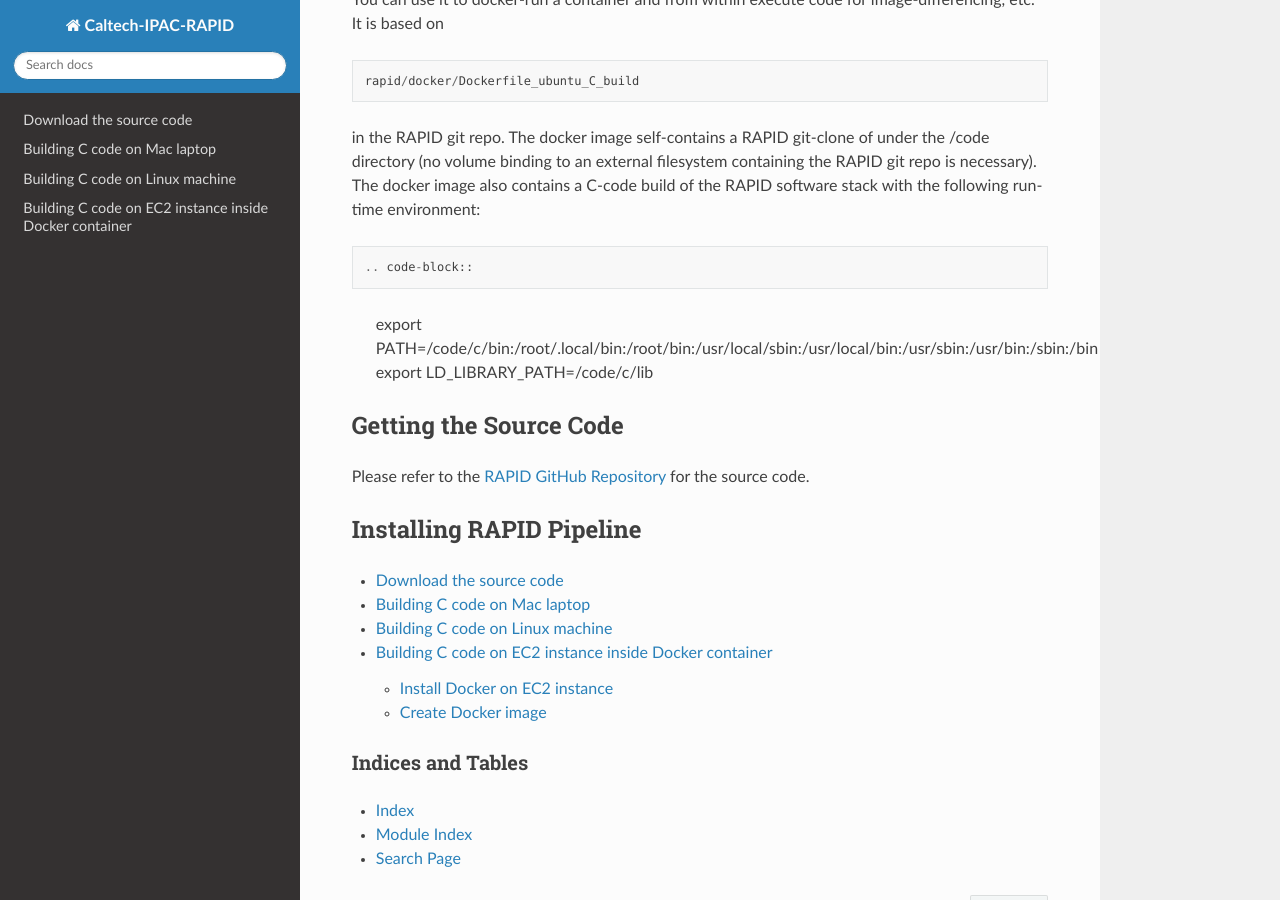
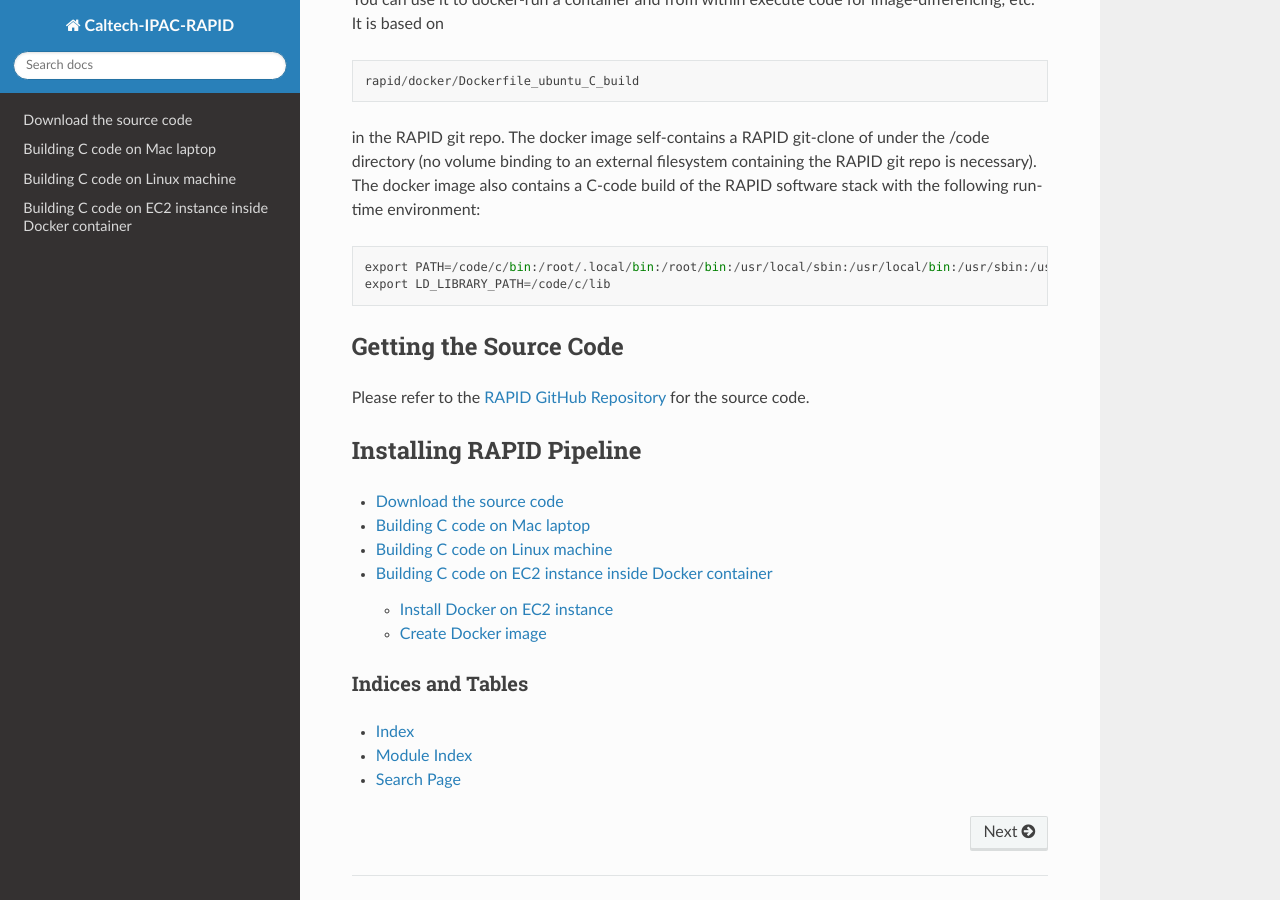
Before and after one commit to Caltech-IPAC/rapid, a Sphinx documentation site: the page built from docs/source/index.rst, in a window 1280 px wide and 900 px high, scrolled down 564 px. Built offline with Sphinx 7.4.7 and the Read the Docs theme 2.0.0, drawn with Linux system fonts in a browser that asks for light colours.

Commit message:
Removed mislaid double-colon.

```diff
--- a/docs/source/index.rst
+++ b/docs/source/index.rst
@@ -36,7 +36,7 @@ in the RAPID git repo.  The docker image self-contains a
 RAPID git-clone of under the /code directory (no volume binding to an
 external filesystem containing the RAPID git repo is necessary).  The
 docker image also contains a
-C-code build of the RAPID software stack with the following run-time environment::
+C-code build of the RAPID software stack with the following run-time environment:
 
 .. code-block::
 
```
